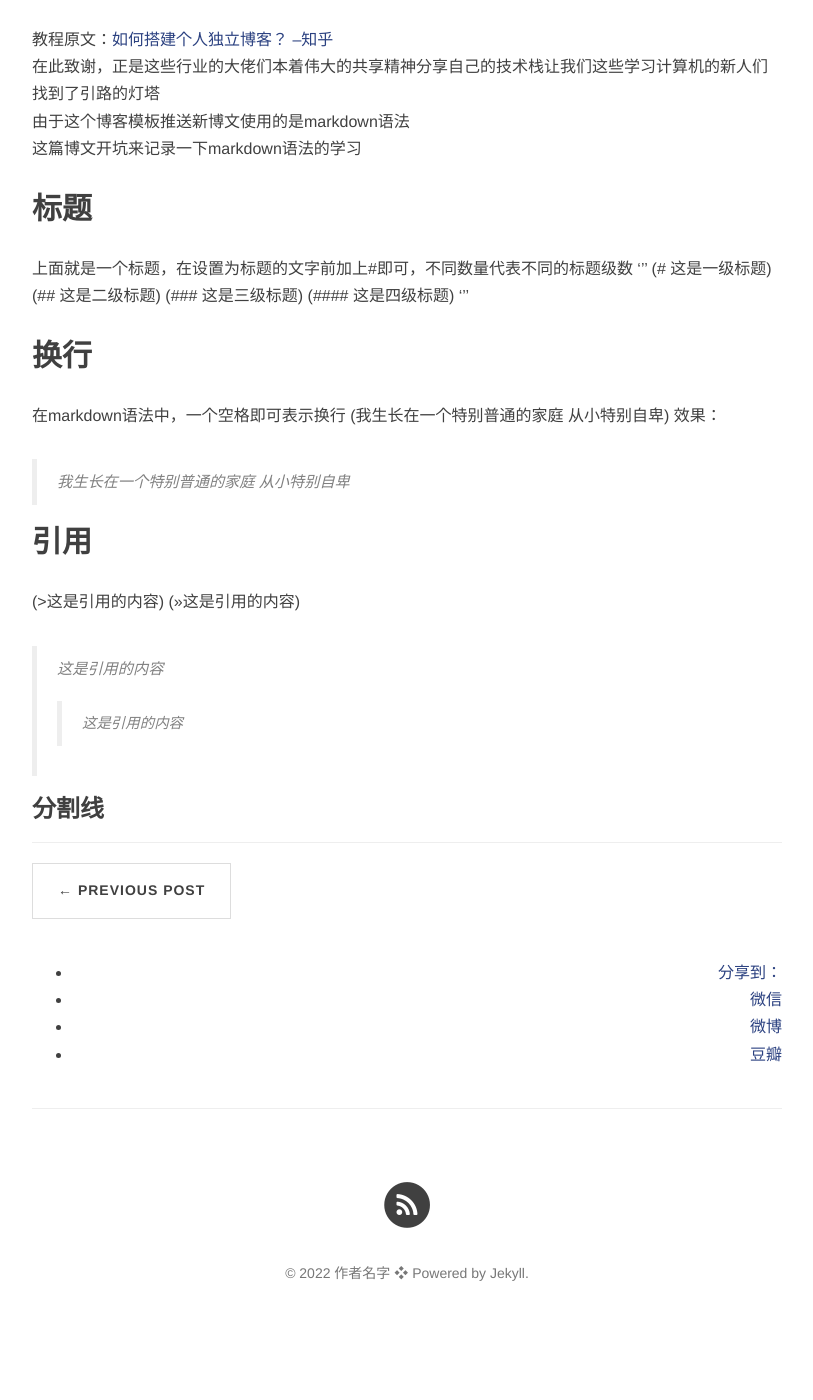
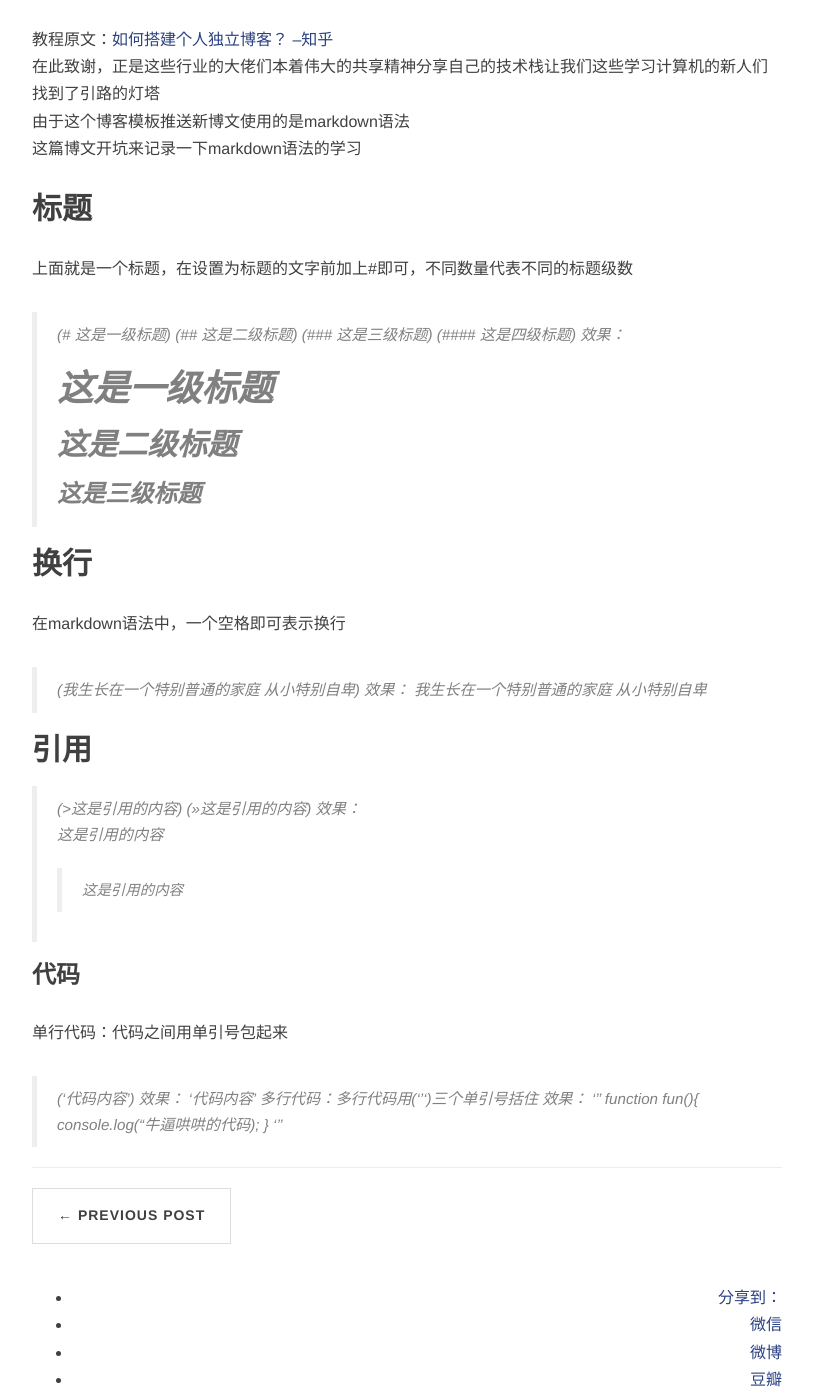
Before and after one commit to NumbNutN/NumbNutN.github.io, a Jekyll site: the page built from _posts/2022-07-19-markdown-learning.md, in a window 1280 px wide and 1400 px high, scrolled down 531 px. Shown: the whole window, without its empty margins (233-1046 px from the left). Built offline with Jekyll 4.4.1, drawn with Linux system fonts in a browser that asks for light colours; nearby versions of some CDN libraries; comment, search, counter and statistics services are not loaded; before the commit the page ends 1882 px from its top, so only the background shows below that.

Commit message:
Update 2022-07-19-markdown-learning.md
add some new content

```diff
--- a/_posts/2022-07-19-markdown-learning.md
+++ b/_posts/2022-07-19-markdown-learning.md
@@ -15,23 +15,37 @@ description: 文章金句。
 
 ## 标题
 上面就是一个标题，在设置为标题的文字前加上#即可，不同数量代表不同的标题级数
-'''
-(# 这是一级标题)
-(## 这是二级标题)
-(### 这是三级标题)
-(#### 这是四级标题)
-'''
+>(# 这是一级标题)
+>(## 这是二级标题)
+>(### 这是三级标题)
+>(#### 这是四级标题)
+效果：
+# 这是一级标题
+## 这是二级标题
+### 这是三级标题
 
 ## 换行
 在markdown语法中，一个空格即可表示换行
-(我生长在一个特别普通的家庭 从小特别自卑)
+>(我生长在一个特别普通的家庭 从小特别自卑)
 效果：
->我生长在一个特别普通的家庭 从小特别自卑
+我生长在一个特别普通的家庭 从小特别自卑
 
 ## 引用
-(>这是引用的内容)
-(>>这是引用的内容)
+>(>这是引用的内容)
+>(>>这是引用的内容)
+效果：
 >这是引用的内容
 >>这是引用的内容
 
-### 分割线
+### 代码
+单行代码：代码之间用单引号包起来
+>('代码内容')
+效果：
+'代码内容'
+多行代码：多行代码用(''')三个单引号括住
+效果：
+'''
+    function fun(){
+        console.log("牛逼哄哄的代码);
+    }
+'''
```
